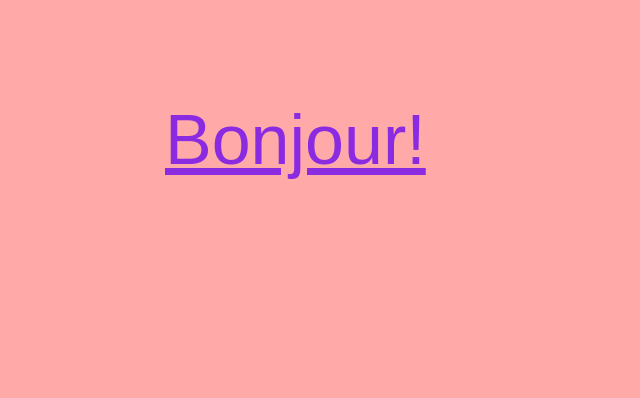
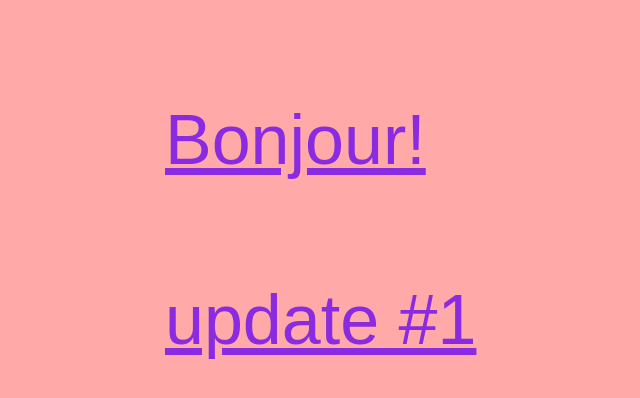
Before and after one commit to omarmouttalie/.html, a plain HTML site: page index.html in a window 1280 px wide. Shown: the whole page, without its empty margins (343-983 px from the left). Drawn offline with Linux system fonts and the light colour scheme.

Commit message:
added paragraph
i added a paragraph to the html structure

```diff
--- a/index.html
+++ b/index.html
@@ -20,4 +20,5 @@
 </head>
 <body>
     <p>Bonjour!</p>
+    <p>update #1</p>
 </body>
```
